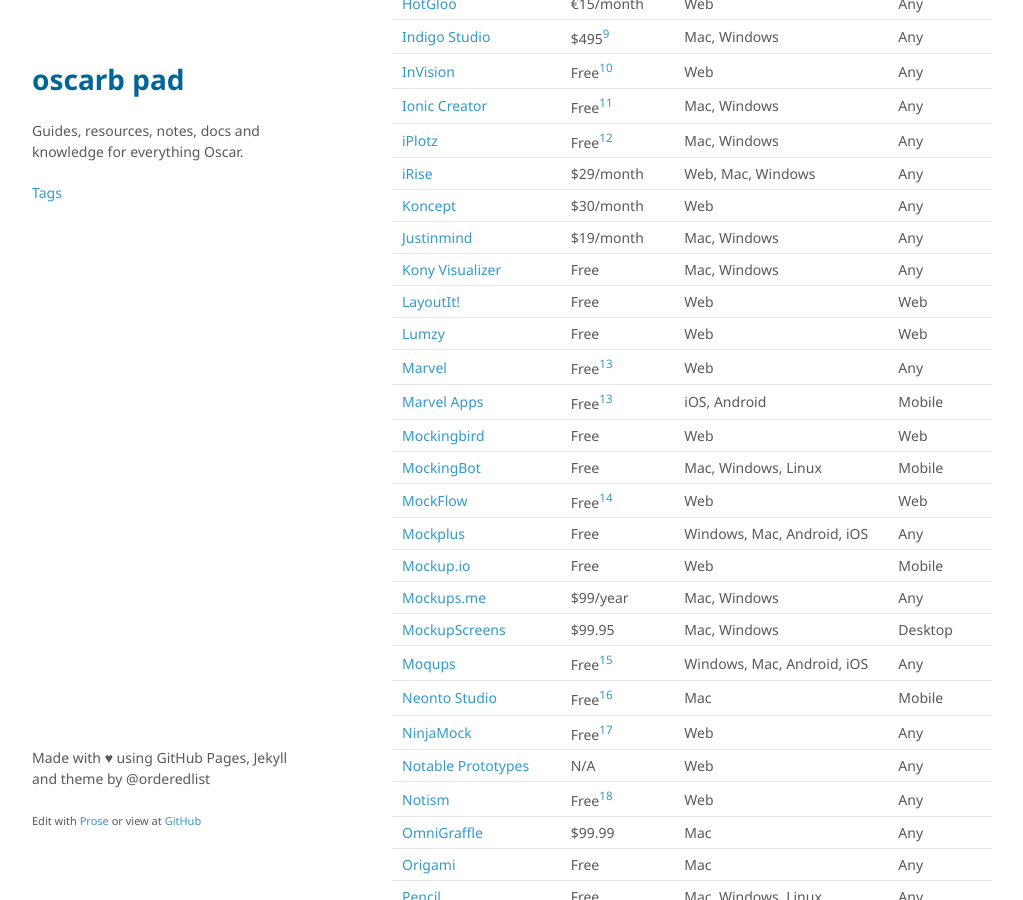
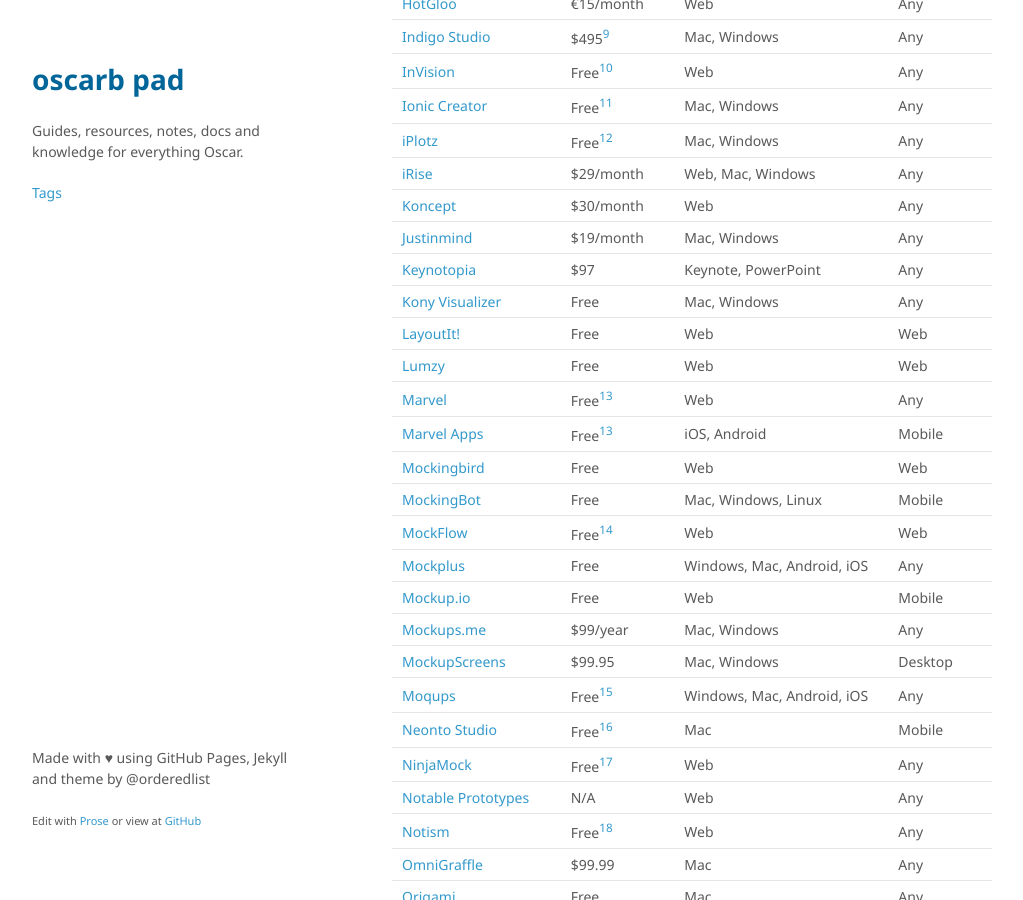
Before and after one commit to oscarb/pad, a Jekyll site: the page built from _docs/prototyping.md, in a window 1280 px wide and 900 px high, scrolled down 1037 px. Shown: the whole window, without its empty margins (128-1151 px from the left). Built offline with Jekyll 4.4.1, drawn with Linux system fonts in a browser that asks for light colours; some web fonts are replaced.

Commit message:
Updated prototyping.md

```diff
--- a/_docs/prototyping.md
+++ b/_docs/prototyping.md
@@ -48,6 +48,7 @@ Name | Lowest price | Platform | Protype for
 [iRise](https://www.irise.com/features/prototyping/)  | $29/month | Web, Mac, Windows | Any
 [Koncept](https://konceptapp.com/) | $30/month | Web | Any
 [Justinmind](https://www.justinmind.com/) | $19/month | Mac, Windows | Any
+[Keynotopia](http://keynotopia.com/) | $97 | Keynote, PowerPoint | Any
 [Kony Visualizer](http://www.kony.com/products/visualizer) | Free | Mac, Windows | Any
 [LayoutIt!](http://www.layoutit.com/)  | Free | Web | Web
 [Lumzy](http://www.lumzy.com/) | Free | Web | Web
```
